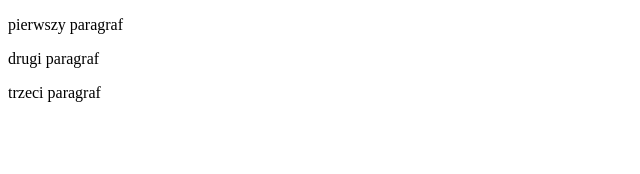
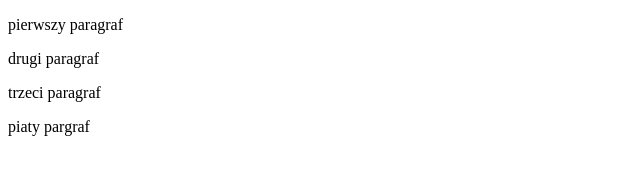
Before and after one commit to ladakonrad/ladakonrad.github.io, a plain HTML site: page index.html in a window 1280 px wide. Shown: the whole page, without its empty margins (0-640 px from the left). Drawn offline with Linux system fonts and the light colour scheme.

Commit message:
dodano piaty paragraf

```diff
--- a/index.html
+++ b/index.html
@@ -8,5 +8,6 @@
    <p>pierwszy paragraf</p>
    <p>drugi paragraf</p>
    <p>trzeci paragraf</p>
+   <p>piaty pargraf</p>
 </body>
 </html>
```
